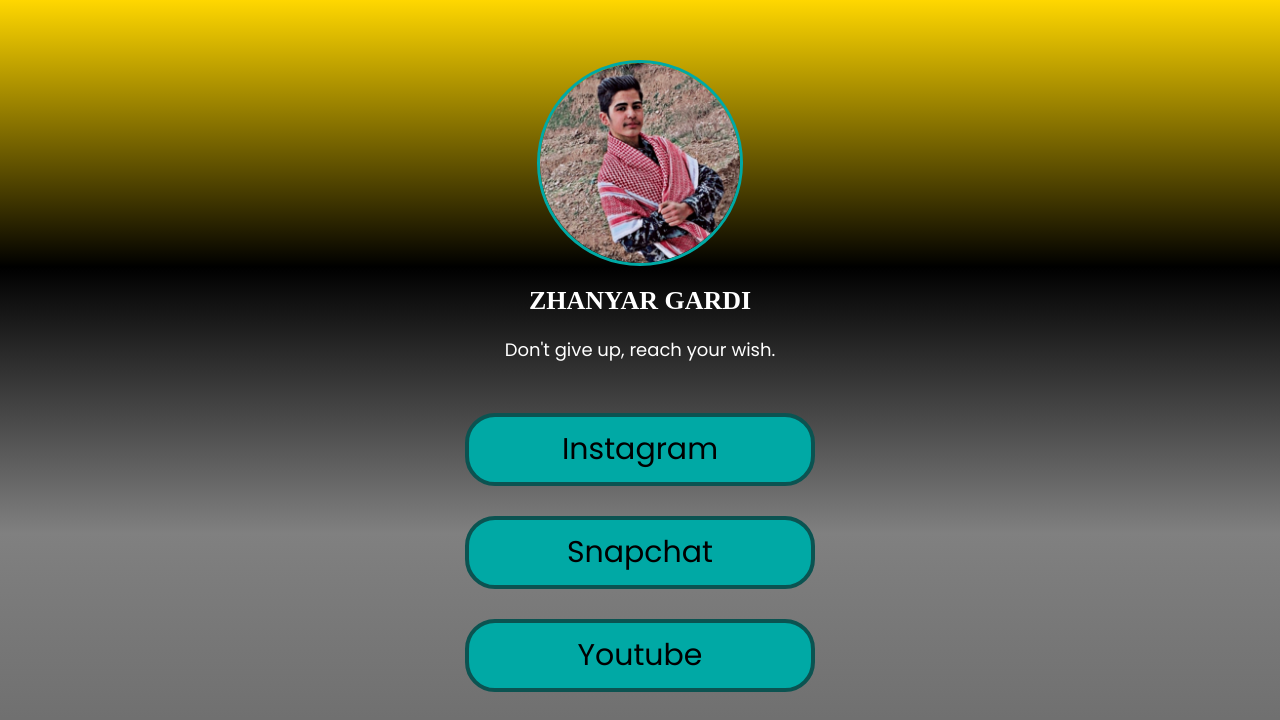
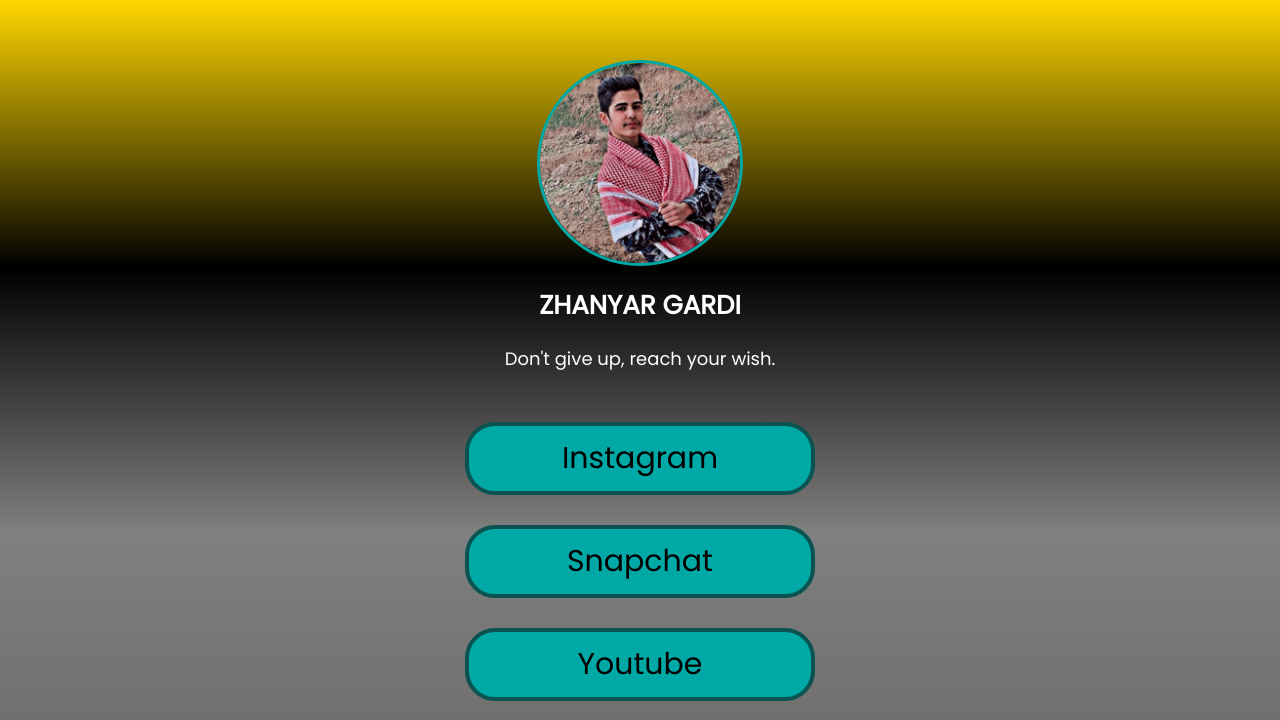
Before and after one commit to DEVgardii/gardi-bot.github.io, a plain HTML site: page index.html in a window 1280 px wide. Shown: the top 720 px of the page. Drawn offline with nearby package versions, Linux system fonts and the light colour scheme.

Commit message:
Update style.css

```diff
--- a/style.css
+++ b/style.css
@@ -37,7 +37,7 @@ body {
 }
 .header h1 {
   text-align: center;
-  font-family: "PentaGram s Salemica";
+  font-family: "Poppins";
   font-size: 26px;
   color: white;
 }
```
